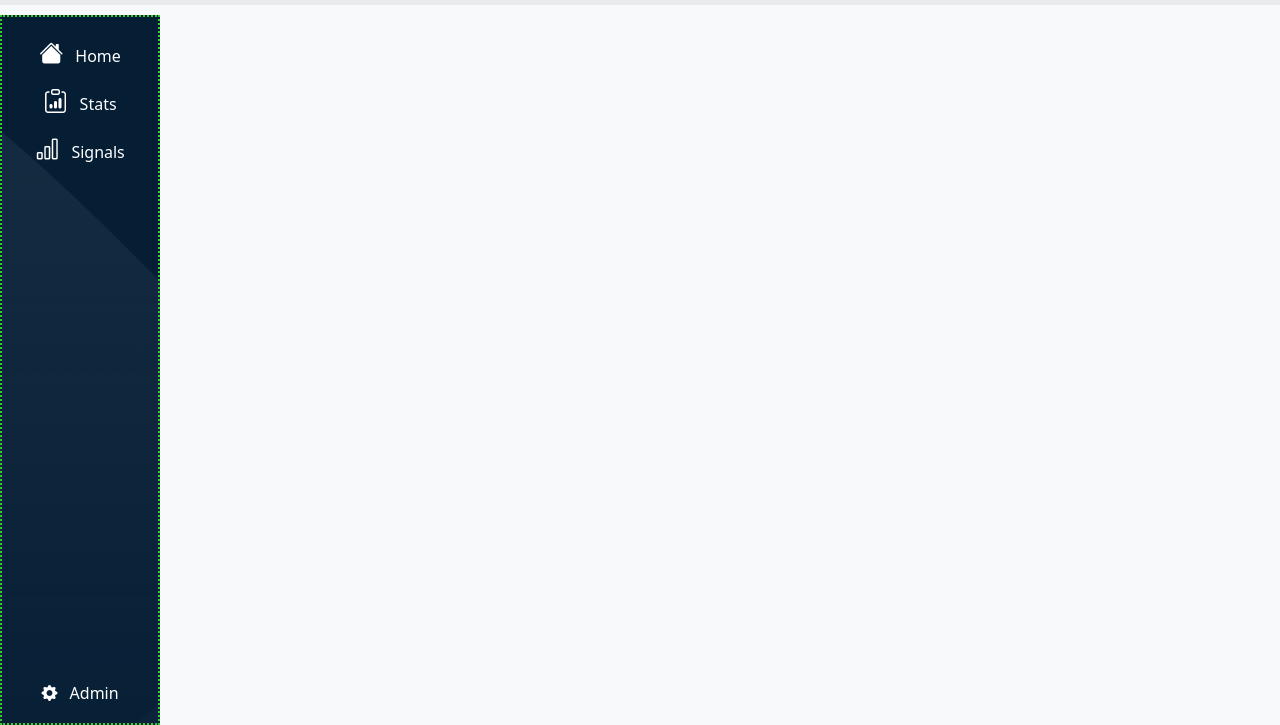
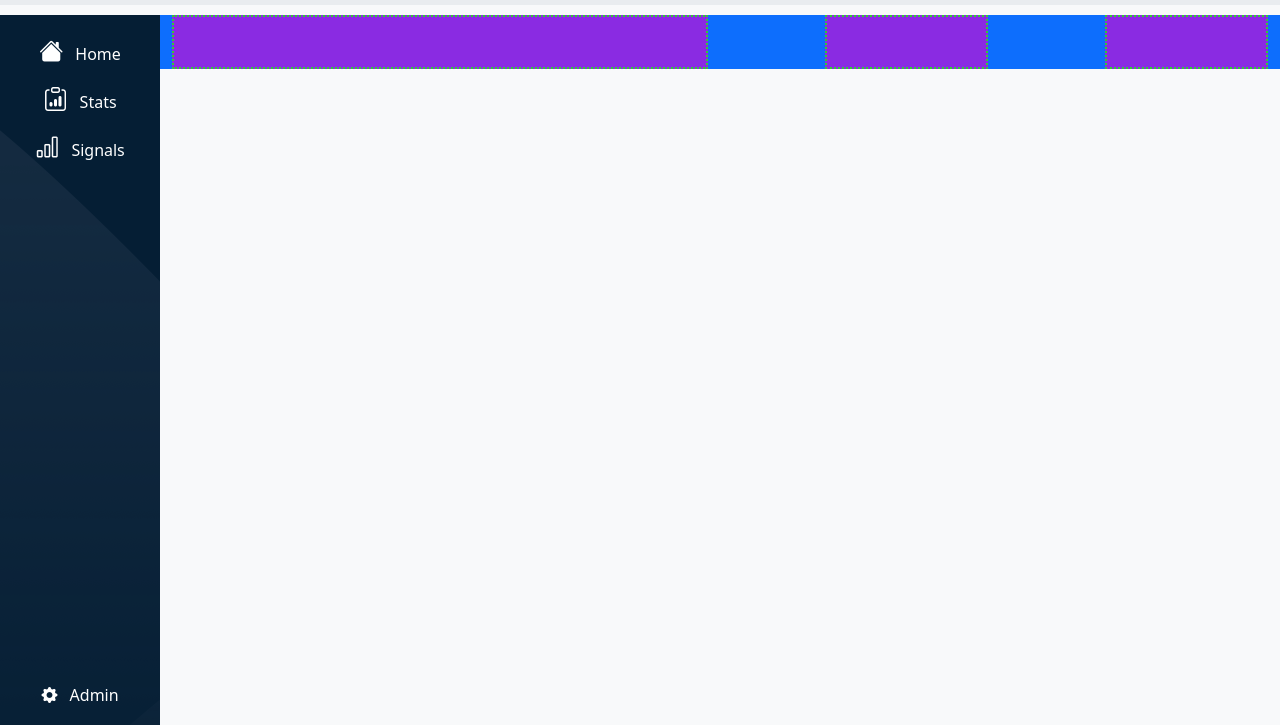
Before and after one commit to SerenaMalusa/html-css-bootstrap-dashboard, a plain HTML site: page index.html in a window 1280 px wide. Shown: the part 75-800 px from the top of the page. Drawn offline with nearby package versions, Linux system fonts and the light colour scheme.

Commit message:
feat: main header add structure

```diff
--- a/css/style.css
+++ b/css/style.css
@@ -15,7 +15,7 @@
     DEBUG
 **********************/
 .debug {
-    /* padding: 25px; */
+    padding: 25px;
     border: 2px dotted limegreen;
     background-color: #8a2be2;
 }
@@ -48,7 +48,7 @@ body > .wrapper {
 }
 
 #logo_sm {
-    height: 45px;
+    height: 35px;
 }
 
 #logo_lg {
@@ -89,6 +89,14 @@ body > .wrapper {
     margin-top: auto;
 }
 
+/** MAIN **/
+#app__main {
+    width: calc(100% - var(--sidebar-l));
+}
+
+/** header **/
+
+
 
 /*************************************
      MEDIA QUERY
@@ -99,6 +107,7 @@ body > .wrapper {
         APP BOTTOM
     **********************/
     /** SIDEBAR **/
+    /* make sidebar bigger */
    :root {
     --sidebar-l: 160px;
    }
--- a/index.html
+++ b/index.html
@@ -125,10 +125,10 @@
             <!-- END HEADER -->
 
             <!-- APP BOTTOM -->
-            <section id="app__bottom">
+            <section class="d-flex" id="app__bottom">
 
                 <!-- SIDE BAR -->
-                <nav class="debug d-flex" id="app__sidebar">
+                <nav class="d-flex" id="app__sidebar">
 
                     <a href="#" class="sidebar__cnt">
                         <i class="fs-4 bi bi-house-fill"></i>
@@ -149,11 +149,32 @@
                         <i class="bi bi-gear-fill"></i>
                         <span class="ms-2 d-none d-lg-inline">Admin</span>
                     </a>
+
                 </nav>
                 <!-- END SIDEBAR -->
 
                 <!-- MAIN -->
-                <main class="debug" id="app_main">
+                <main id="app__main">
+
+                    <!-- MAIN HEADER -->
+                    <header class="container-fluid bg-primary" id="app__main__header">
+
+                        <div class="row justify-content-between">
+
+                            <div class="col-md-4 col-lg-6">
+                                <div class="debug"></div>
+                            </div>
+                            <div class="col-md-4 col-lg-2">
+                                <div class="debug"></div>
+                            </div>
+                            <div class="col-md-4 col-lg-2">
+                                <div class="debug"></div>
+                            </div>
+
+                        </div>
+
+                    </header>
+                    <!-- END MAIN HEADER -->
 
                 </main>
                 <!-- END MAIN -->
```
